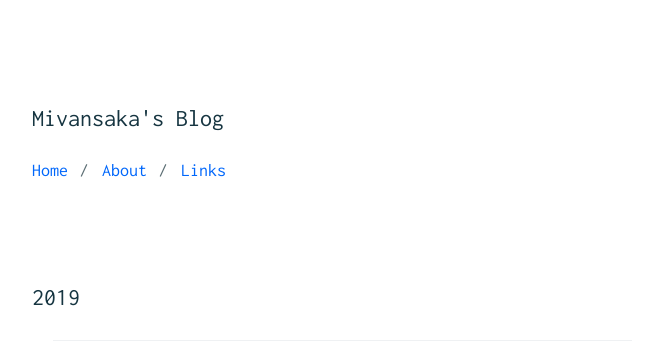
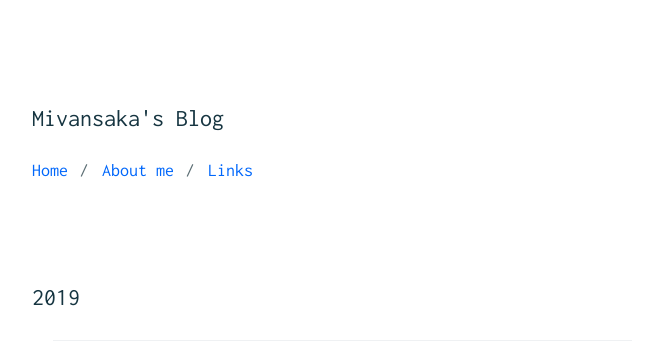
Before and after one commit to mivansaka/mivansaka.github.io, a Jekyll site: the page built from index.html, in a window 1280 px wide. Shown: the top 354 px of the page, without its empty margins (308-971 px from the left). Built offline with Jekyll 4.4.1, drawn with Linux system fonts in a browser that asks for light colours.

Commit message:
about me

```diff
--- a/_includes/header.html
+++ b/_includes/header.html
@@ -2,7 +2,7 @@
         <h1>{{ site.description }}</h1>
 	{% if page.title == 'Home' %}
     <p>
-        <a href="{{ "/" | prepend: site.baseurl }}">Home</a><span class="u-separate"></span> <a href="{{ "/about/" | prepend: site.baseurl }}">About</a><span class="u-separate"></span> <a href="{{ "/links/" | prepend: site.baseurl }}">Links</a>
+        <a href="{{ "/" | prepend: site.baseurl }}">Home</a><span class="u-separate"></span> <a href="{{ "/about/" | prepend: site.baseurl }}">About me</a><span class="u-separate"></span> <a href="{{ "/links/" | prepend: site.baseurl }}">Links</a>
     </p>
 	{% else %}
     <p>
```
